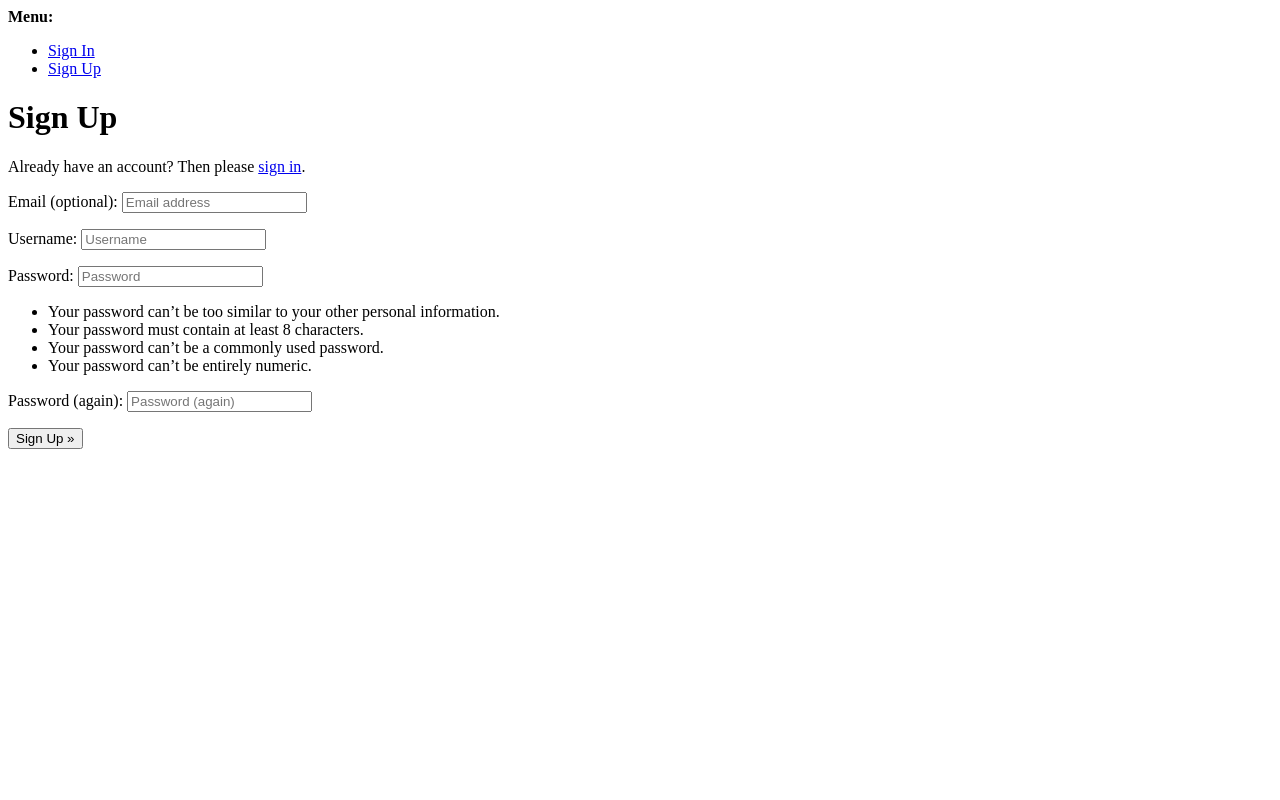
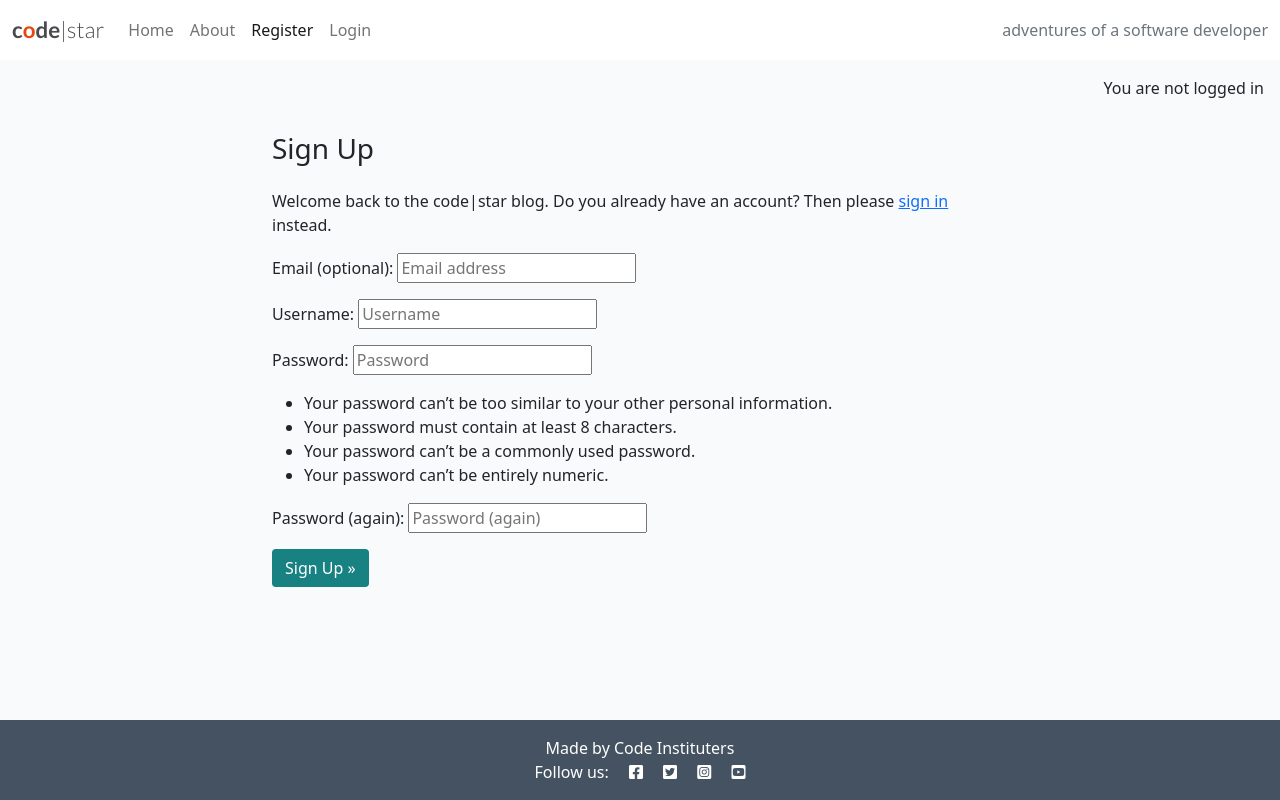
Before and after one commit to John-SSL/codestar_blog, a Django app: page /accounts/signup/ in a window 1280 px wide. Run offline with Django 4.2, Linux system fonts and the light colour scheme.

Commit message:
Style signup page

```diff
--- a/templates/account/signup.html
+++ b/templates/account/signup.html
@@ -1,13 +1,21 @@
-{% extends "account/base.html" %}
+{% extends "base.html" %}
 
 {% load i18n %}
 
 {% block head_title %}{% trans "Signup" %}{% endblock head_title %}
 
 {% block content %}
-<h1>{% trans "Sign Up" %}</h1>
 
-<p>{% blocktrans %}Already have an account? Then please <a href="{{ login_url }}">sign in</a>.{% endblocktrans %}</p>
+<div class="container">
+  <div class="row">
+    <div class="col-md-8 mt-3 offset-md-2">
+      <h3>{% trans "Sign Up" %}</h3>
+    </div>
+  </div>
+  <div class="row">
+    <div class="col-md-8 mt-3 offset-md-2">
+      <p>{% blocktrans %}Welcome back to the code|star blog. Do you already have an account? Then please <a
+          href="{{ login_url }}">sign in</a> instead.{% endblocktrans %}</p>
 
       <form class="signup" id="signup_form" method="post" action="{% url 'account_signup' %}">
         {% csrf_token %}
@@ -15,7 +23,13 @@
         {% if redirect_field_value %}
         <input type="hidden" name="{{ redirect_field_name }}" value="{{ redirect_field_value }}" />
         {% endif %}
-  <button type="submit">{% trans "Sign Up" %} &raquo;</button>
+        <button type="submit" class="btn btn-signup right">{% trans "Sign Up" %} &raquo;</button>
       </form>
+    </div>
+
+  </div>
+
+</div>
+
 
 {% endblock content %}
--- a/templates/base.html
+++ b/templates/base.html
@@ -77,6 +77,11 @@
     </nav>
 
     <main class="flex-shrink-0 main-bg">
+        {% if user.is_authenticated %}
+        <p class="text-end m-3">You are logged in as {{user}}</p>
+        {% else %}
+        <p class="text-end m-3">You are not logged in</p>
+        {% endif %}
 
         {% block content %}
         <!-- Content Goes here -->
```
Lines whose indentation alone changed are shown as unchanged.
